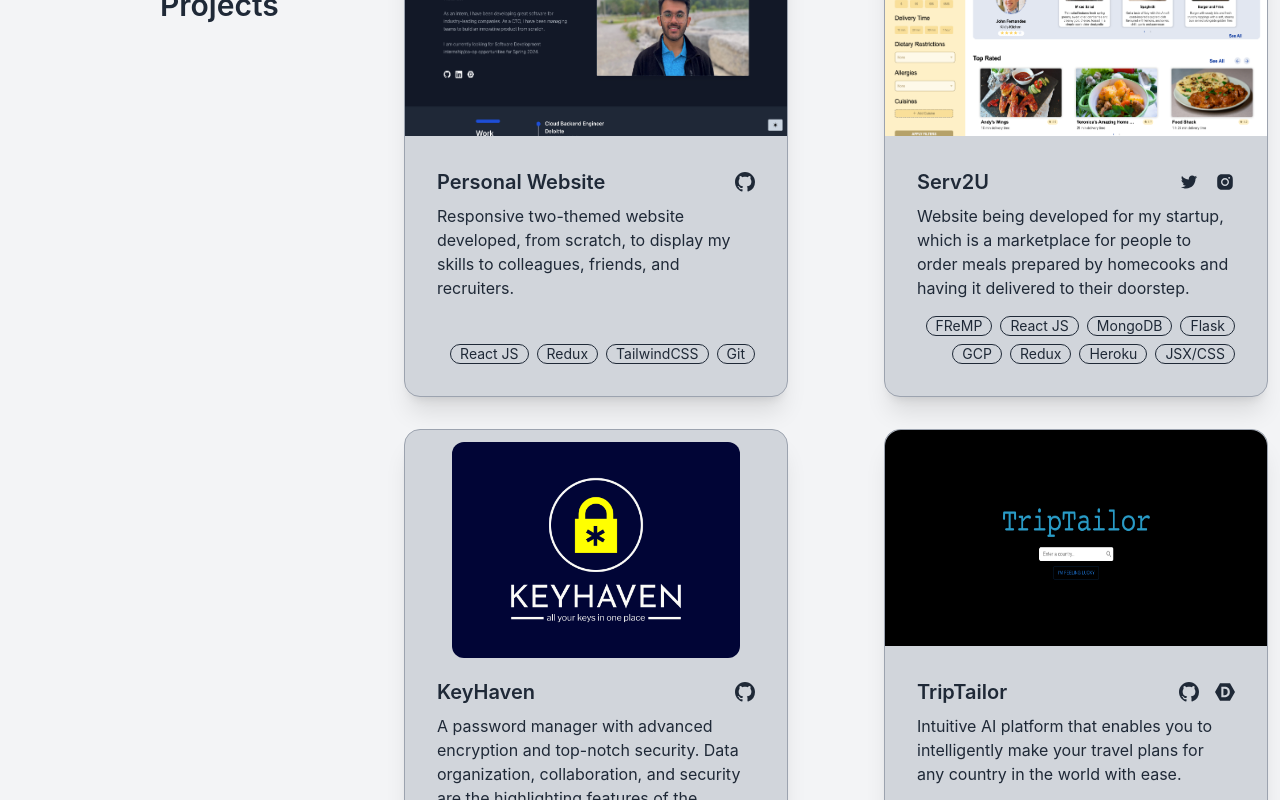
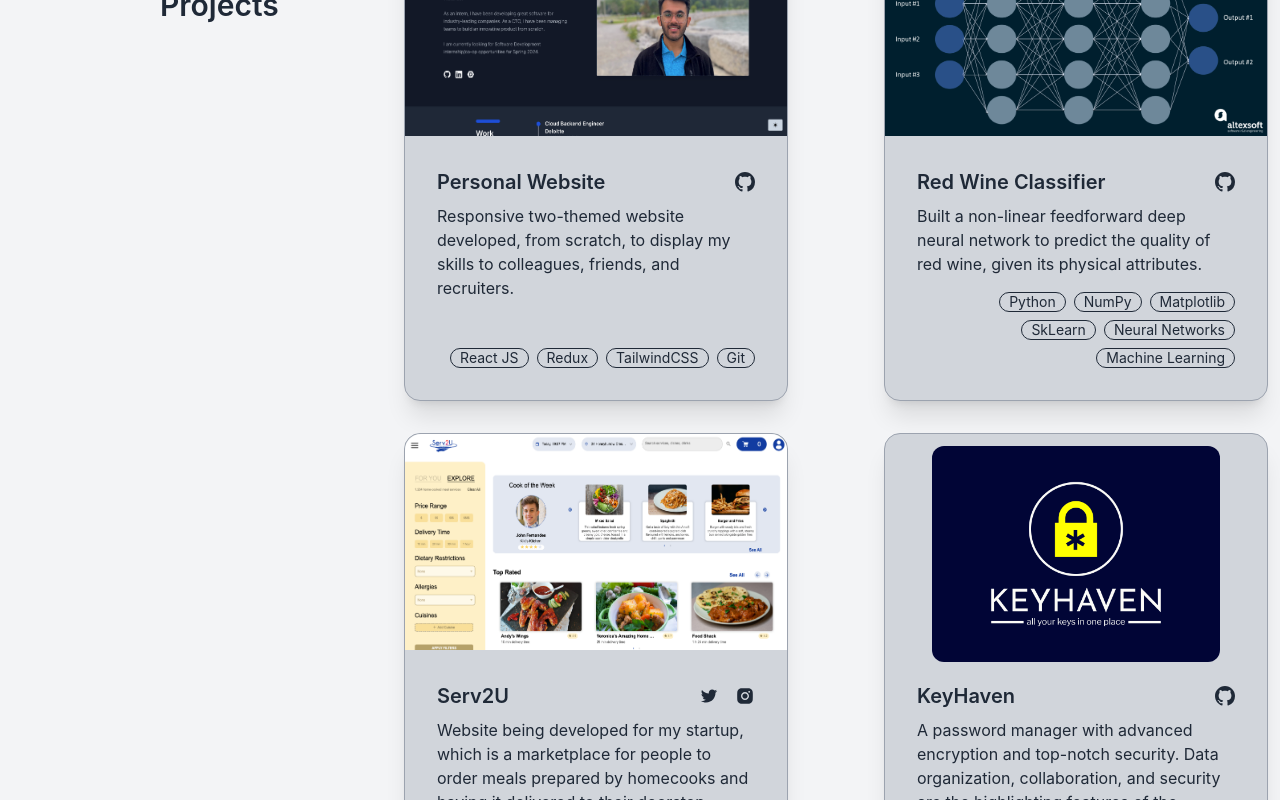
Before and after one commit to AbhinavGupta2002/Personal_Website_2, a React (Create React App) app: page / in a window 1280 px wide. Shown: the part 2720-3520 px from the top of the page. Built offline with nearby package versions, Linux system fonts and the light colour scheme.

Commit message:
resume and project update. Added tags for projects

```diff
--- a/src/FeaturedProjects.js
+++ b/src/FeaturedProjects.js
@@ -12,6 +12,48 @@
 import connectPlus from './img/connectPlus.jpg'
 import tripTailor from './img/triptailor.jpeg'
 import keyHaven from './img/keyHavenLogo.png'
+import deepNN from './img/deepNN.png'
+
+const TAG = {
+    Language: {
+        Python: 'Python',
+        Jsx: 'JSX/CSS',
+        Swift: 'Swift',
+        C: 'C'
+    },
+    Tool: {
+        Git: 'Git',
+        Redux: 'Redux',
+        Tailwind: 'TailwindCSS',
+        Numpy: 'NumPy',
+        Matplotlib: 'Matplotlib',
+        Sklearn: 'SkLearn',
+        Mongodb: 'MongoDB',
+        Gcp: 'GCP',
+        Aws: 'AWS',
+        Cohere: 'Cohere API',
+        Heroku: 'Heroku',
+        Elephant: 'ElephantSQL',
+        Unsplash: 'Unsplash API',
+        Render: 'Render',
+        Rediscache: 'Redis Cache',
+        Docker: 'Docker',
+        Xcode: 'XCode',
+        Postgres: 'PostgreSQL'
+    },
+    Framework: {
+        Reactjs: 'React JS',
+        Reactts: 'React TS',
+        Flask: 'Flask',
+        Express: 'Express',
+        Nodets: 'Node TS',
+    },
+    Concept: {
+        NN: 'Neural Networks',
+        ML: 'Machine Learning',
+        Fremp: 'FReMP'
+    }
+}
 
 export const FeaturedProjects = () => {
     const mode = useSelector((state) => state.mode) // redux state
@@ -20,7 +62,7 @@
             thumbnail: personalWebsite,
             title: 'Personal Website',
             body: 'Responsive two-themed website developed, from scratch, to display my skills to colleagues, friends, and recruiters.',
-            tags: ['React JS', 'Redux', 'TailwindCSS', 'Git'],
+            tags: [TAG.Framework.Reactjs, TAG.Tool.Redux, TAG.Tool.Tailwind, TAG.Tool.Git],
             links: [
                 {
                     logo: <BsGithub className='hover:text-blue-600 cursor-pointer transition-colors duration-200'/>,
@@ -29,10 +71,22 @@
             ]
         },
         {
+            thumbnail: deepNN,
+            title: 'Red Wine Classifier',
+            body: 'Built a non-linear feedforward deep neural network to predict the quality of red wine, given its physical attributes.',
+            tags: [TAG.Language.Python, TAG.Tool.Numpy, TAG.Tool.Matplotlib, TAG.Tool.Sklearn, TAG.Concept.NN, TAG.Concept.ML],
+            links: [
+                {
+                    logo: <BsGithub className='hover:text-blue-600 cursor-pointer transition-colors duration-200'/>,
+                    link: 'https://github.com/AbhinavGupta2002/RedWineClassifier'
+                }
+            ]
+        },
+        {
             thumbnail: serv2uWebsite,
             title: 'Serv2U',
             body: 'Website being developed for my startup, which is a marketplace for people to order meals prepared by homecooks and having it delivered to their doorstep.',
-            tags: ['FReMP', 'React JS', 'MongoDB', 'Flask', 'GCP', 'Redux', 'Heroku', 'JSX/CSS'],
+            tags: [TAG.Concept.Fremp, TAG.Framework.Reactjs, TAG.Tool.Mongodb, TAG.Framework.Flask, TAG.Tool.Gcp, TAG.Tool.Redux, TAG.Tool.Heroku, TAG.Language.Jsx],
             titleLink: 'https://www.serv2u.org',
             links: [
                 {
@@ -50,7 +104,7 @@
             isRounded: true,
             title: 'KeyHaven',
             body: 'A password manager with advanced encryption and top-notch security. Data organization, collaboration, and security are the highlighting features of the product.',
-            tags: ['React TS', 'PostgreSQL', 'ElephantSQL', 'Express', 'TailwindCSS', 'Redis Cache', 'Docker', 'JSX/CSS', 'Node TS', 'Git'],
+            tags: [TAG.Framework.Reactts, TAG.Tool.Postgres, TAG.Tool.Elephant, TAG.Framework.Express, TAG.Tool.Tailwind, TAG.Tool.Rediscache, TAG.Tool.Docker, TAG.Language.Jsx, TAG.Framework.Nodets, TAG.Tool.Git],
             links: [
                 {
                     logo: <BsGithub className='hover:text-blue-600 cursor-pointer transition-colors duration-200'/>,
@@ -63,7 +117,7 @@
             title: 'TripTailor',
             titleLink: 'https://triptailor.onrender.com/chooseCountry',
             body: 'Intuitive AI platform that enables you to intelligently make your travel plans for any country in the world with ease.',
-            tags: ['React JS', 'PostgreSQL', 'ElephantSQL', 'Flask', 'Cohere API', 'Unsplash API', 'Render', 'JSX/CSS', 'Git'],
+            tags: [TAG.Framework.Reactjs, TAG.Tool.Postgres, TAG.Tool.Elephant, TAG.Framework.Flask, TAG.Tool.Cohere, TAG.Tool.Unsplash, TAG.Tool.Render, TAG.Language.Jsx, TAG.Tool.Git],
             links: [
                 {
                     logo: <BsGithub className='hover:text-blue-600 cursor-pointer transition-colors duration-200'/>,
@@ -79,7 +133,7 @@
             thumbnail: speedyMathDemo,
             title: 'Speedy Math',
             body: 'iOS application that is intended for young students to have fun practicing their arithmetic skills.',
-            tags: ['XCode', 'Swift', 'Git'],
+            tags: [TAG.Tool.Xcode, TAG.Language.Swift, TAG.Tool.Git],
             links: [
                 {
                     logo: <BsGithub className='hover:text-blue-600 cursor-pointer transition-colors duration-200'/>,
@@ -92,7 +146,7 @@
             thumbnail: connectPlus,
             title: 'Connect+',
             body: 'Digital version of the classic physical board game, Connect4, but reimagined with additional unique features that make the game more enjoyable.',
-            tags: ['C', 'Git'],
+            tags: [TAG.Language.C, TAG.Tool.Git],
             links: [
                 {
                     logo: <BsGithub className='hover:text-blue-600 cursor-pointer transition-colors duration-200'/>,
```
Also changed, not shown: src/img/deepNN.png (added), 1 other file (tests, documents, lock files or other folders).
